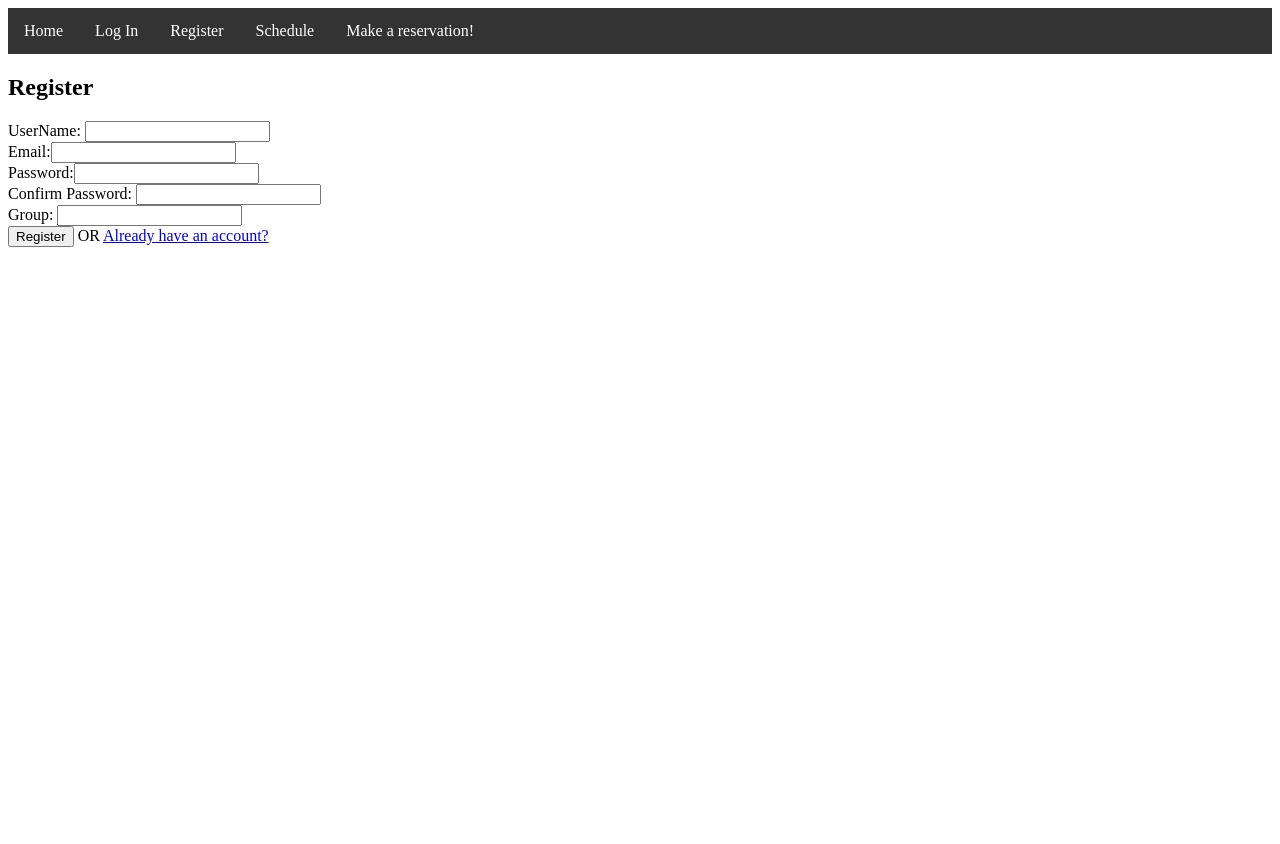
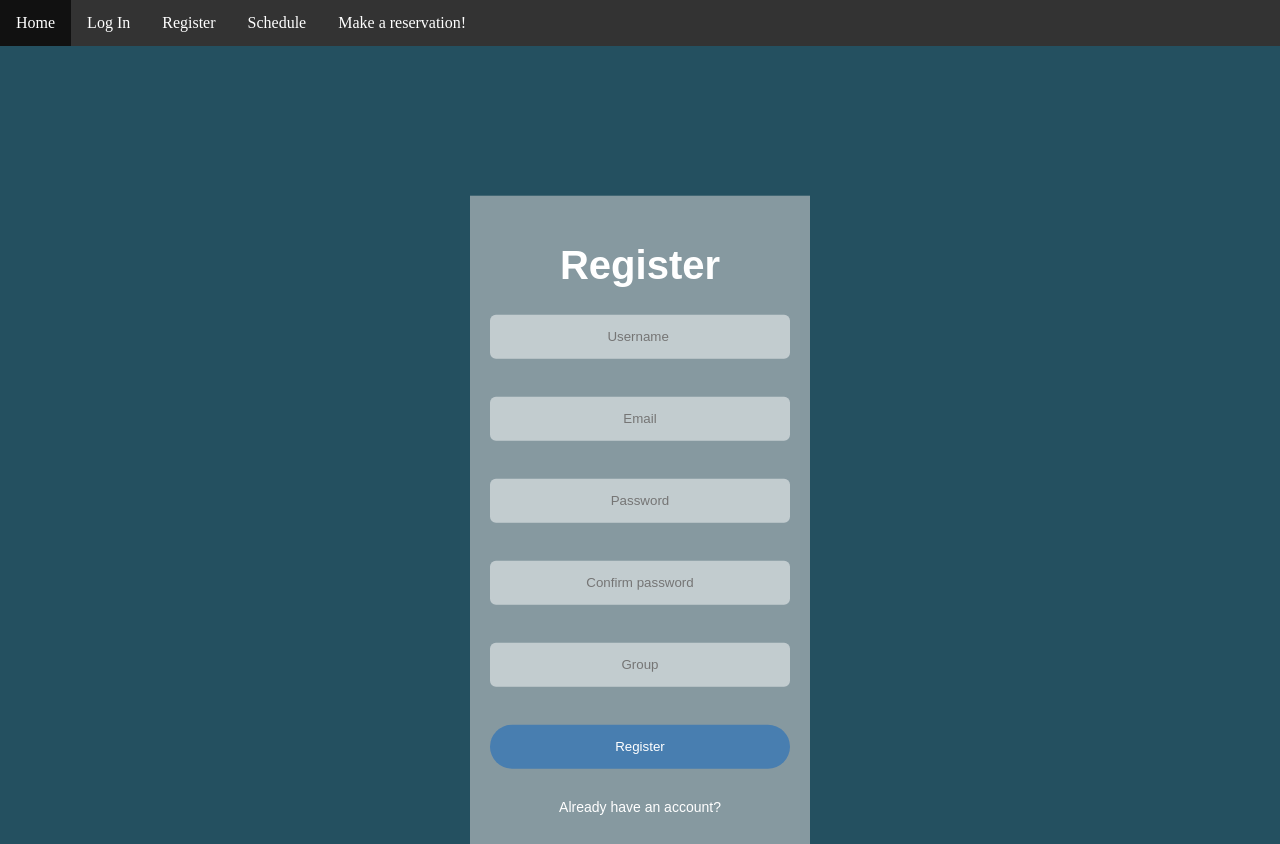
Before and after one commit to dominicho97/table-tennis-tool, a PHP site: page /register/register.php in a window 1280 px wide. Before the commit the page ends 247 px from the top, so only its background shows below. Run offline with PHP 8.4, Linux system fonts and the light colour scheme; some libraries are stand-ins or nearby versions.

Commit message:
added register/signup page

```diff
--- a/register/register.css
+++ b/register/register.css
@@ -21,3 +21,71 @@ li a {
 li a:hover {
   background-color: #111;
 }
+
+/*---*/
+body {
+  margin: 0;
+  padding: 0;
+  background: #245060;
+}
+
+.signup-form {
+  width: 300px;
+  padding: 20px;
+  text-align: center;
+  background: rgba(211, 211, 211, 0.562);
+  background: cover;
+  position: absolute;
+  top: 40%;
+  left: 50%;
+  transform: translate(-50%, -50%);
+  overflow: hidden;
+
+  margin-top: 200px;
+  margin-bottom: 100px;
+}
+.signup-form h1 {
+  font-family: sans-serif;
+  color: #fff;
+  font-size: 40px;
+}
+.signup-form input {
+  display: block;
+  width: 100%;
+  padding: 0 15px;
+  height: 44px;
+  text-align: center;
+  box-sizing: border-box;
+  outline: none;
+  border: none;
+  font-family: "montserrat", sans-serif;
+}
+.field {
+  margin: 10px 0;
+  background: rgba(255, 255, 255, 0.5);
+  border-radius: 6px;
+}
+.signup-btn {
+  margin-top: 10px;
+  margin-bottom: 20px;
+  background: #487eb0;
+  color: #fff;
+  border-radius: 40px;
+  cursor: pointer;
+  transition: 0.8s;
+}
+.signup-btn:hover {
+  transform: scale(0.96);
+}
+.signup-form a {
+  text-decoration: none;
+  color: #fff;
+  font-family: "montserrat", sans-serif;
+  font-size: 14px;
+  padding: 10px;
+  transition: 0.8s;
+  display: block;
+}
+.signup-form a:hover {
+  background: rgba(0, 0, 0, 0.3);
+}
--- a/register/register.php
+++ b/register/register.php
@@ -12,6 +12,7 @@ define('__CONFIG__', true);
     <meta name="viewport" content="width=device-width, initial-scale=1.0">
     <meta http-equiv="X-UA-Compatible" content="ie=edge">
     <link rel="stylesheet" href="register.css" />
+    <link rel="stylesheet" href="https://use.fontawesome.com/releases/v5.8.1/css/all.css" integrity="sha384-50oBUHEmvpQ+1lW4y57PTFmhCaXp0ML5d60M1M7uH2+nqUivzIebhndOJK28anvf" crossorigin="anonymous">
     <title>Document</title>
 </head>
 <body>
@@ -36,16 +37,18 @@ define('__CONFIG__', true);
         </li>
       </ul>
     </div>
-    <h2>Register</h2>
 
+  <div class="signup-form">
     <form action="register.php" method='POST'>
-        UserName: <input type="text" name= 'username'><br>
-        Email:<input type="email" name= 'email'><br>
-        Password:<input type="password" name= 'password'><br>
-        Confirm Password: <input type="password" name= 'password2'><br>
-        Group: <input type="text" name= 'room'><br>
-        <input name= 'register' type="submit" value='Register'> OR <a href='../login/login.php'>Already have an account?</a>
-
+    <h1>Register</h1>
+        <input type="text" name= 'username' placeholder="Username " class="field">
+       <br>
+        <input type="email" name= 'email'placeholder="Email"class="field"><br>
+        <input type="password" name= 'password'placeholder="Password"class="field"><br>
+       <input type="password" name= 'password2'placeholder= "Confirm password" class="field"><br>
+        <input type="text" name= 'room'placeholder="Group"class="field"><br>
+        <input name= 'register' type="submit"  class="signup-btn" value='Register'>  <a href='../login/login.php'>Already have an account?</a>
     </form>
+</div>
 </body>
 </html>
```
